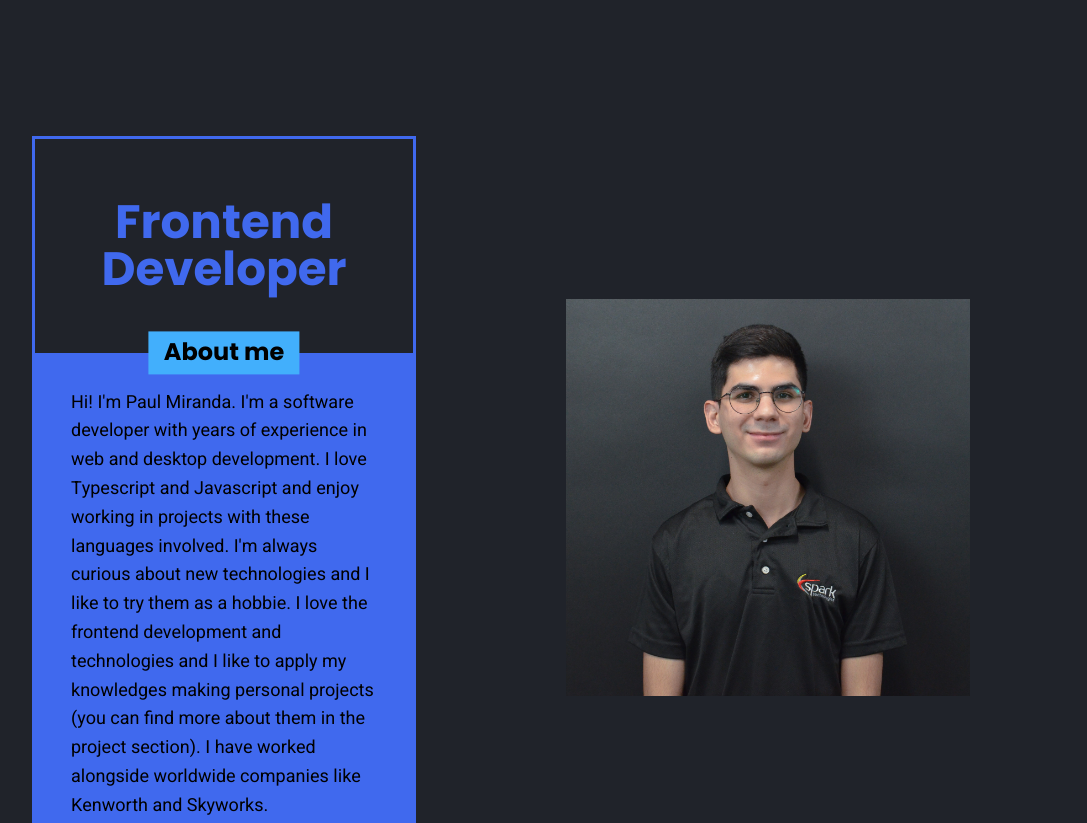
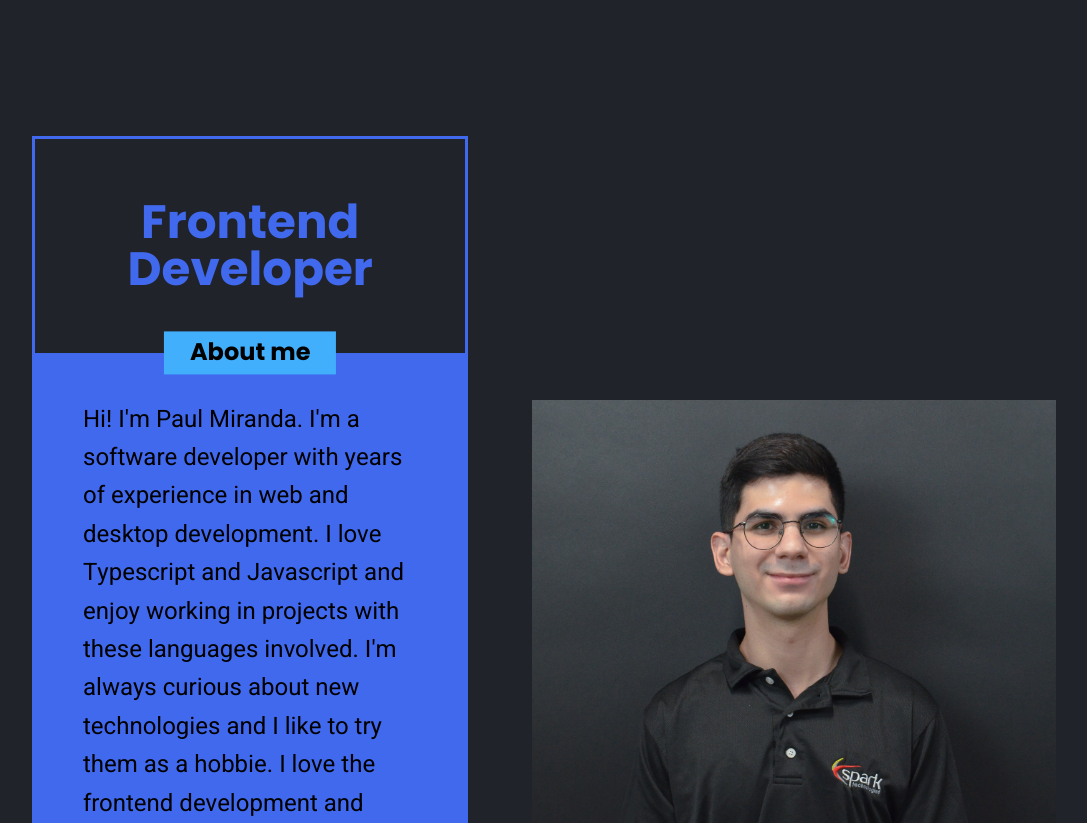
Before and after one commit to PaulMirve/my-page, a React (Create React App) app: page / in a window 1280 px wide. Shown: the part 600-1423 px from the top of the page, without its empty margins (96-1183 px from the left). Built offline with nearby package versions, Linux system fonts and the light colour scheme.

Commit message:
redisigned introduction section

```diff
--- a/src/sass/components/_card.scss
+++ b/src/sass/components/_card.scss
@@ -1,6 +1,6 @@
 .card {
     border: 3px solid $color-primary;
-    font-size: 1.8rem;
+    font-size: clamp(1.6rem, 2vw, 2.4rem);
     display: flex;
     flex-direction: column;
     align-items: center;
--- a/src/sass/layout/_introduction.scss
+++ b/src/sass/layout/_introduction.scss
@@ -6,7 +6,7 @@
 
     &__me {
         display: grid;
-        grid-template-columns: 1fr 1.5fr;
+        grid-template-columns: 1fr 1.2fr;
         gap: 5vw;
         justify-content: center;
 
@@ -17,7 +17,7 @@
         & img {
             justify-self: center;
             align-self: center;
-            width: 70%;
+            width: 100%;
             object-fit: cover;
         }
     }
--- a/src/styles.css
+++ b/src/styles.css
@@ -93,7 +93,7 @@ b {
 
 .card {
   border: 3px solid #4069ee;
-  font-size: 1.8rem;
+  font-size: clamp(1.6rem, 2vw, 2.4rem);
   display: flex;
   flex-direction: column;
   align-items: center;
@@ -497,7 +497,7 @@ b {
 }
 .introduction__me {
   display: grid;
-  grid-template-columns: 1fr 1.5fr;
+  grid-template-columns: 1fr 1.2fr;
   gap: 5vw;
   justify-content: center;
 }
@@ -509,7 +509,7 @@ b {
 .introduction__me img {
   justify-self: center;
   align-self: center;
-  width: 70%;
+  width: 100%;
   object-fit: cover;
 }
 .introduction__grid {
```
